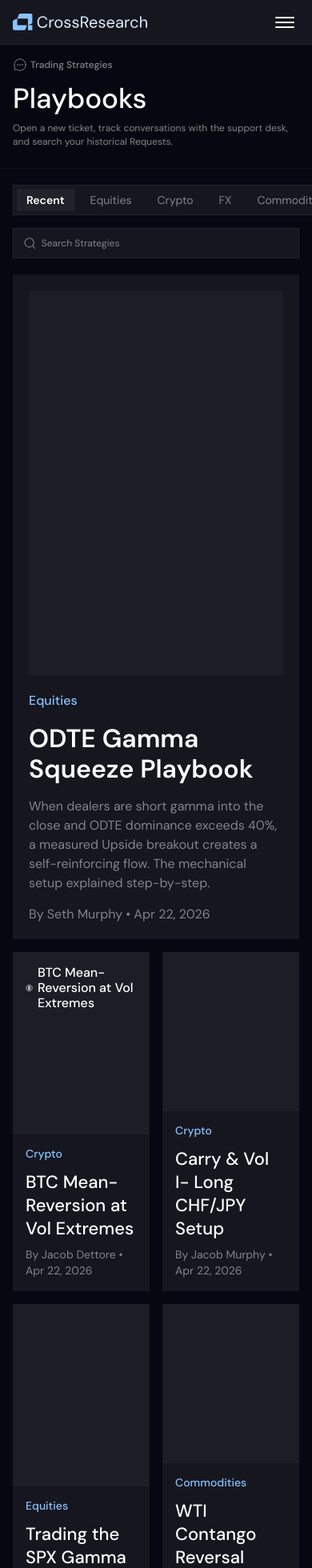
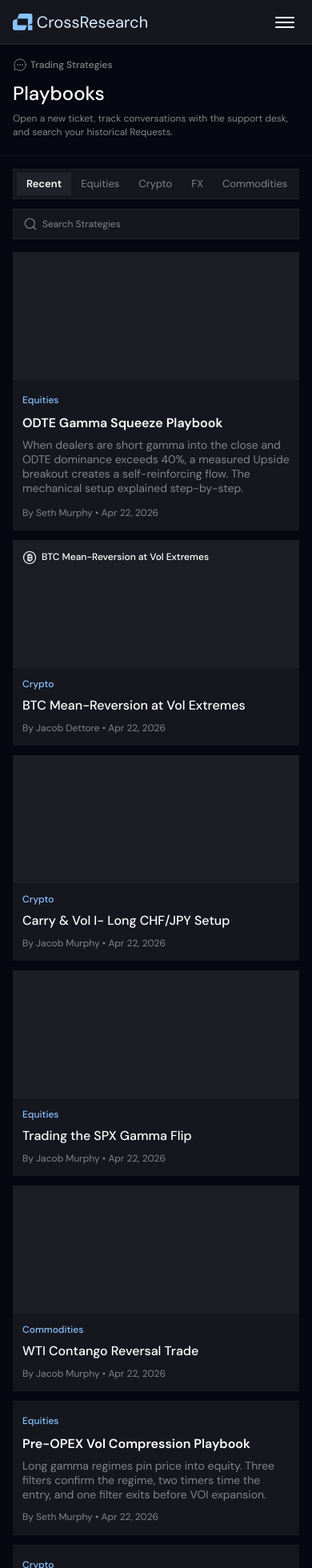
Before and after one commit to vikramkumartejani/CrossResearch, a Next.js app: page /trading-strategies in a window 390 px wide. Shown: the top 1960 px of the page at 80% size. Built offline with nearby package versions, Linux system fonts and the light colour scheme.

Commit message:
LEARNING all pages done

```diff
--- a/app/components/Dashboard/TradingStrategies/TradingStrategies.tsx
+++ b/app/components/Dashboard/TradingStrategies/TradingStrategies.tsx
@@ -57,9 +57,9 @@ const BOTTOM_CARDS = [
 function SmallCard({ card }: { card: typeof GRID_CARDS[0] }) {
     return (
         <div className="bg-[#16161F] flex flex-col cursor-pointer transition-colors">
-            <div className="flex-1 bg-[#FFFFFF08] min-h-[199px] relative" >
+            <div className="flex-1 bg-[#FFFFFF08] min-h-[160px] sm:min-h-[199px] relative">
                 {card.tag && (
-                    <div className="absolute z-10 top-4 left-4 flex items-center gap-1.5 rounded">
+                    <div className="absolute z-10 top-3 left-3 sm:top-4 sm:left-4 flex items-center gap-1.5 rounded">
                           <svg width="18" height="18" viewBox="0 0 18 18" fill="none" xmlns="http://www.w3.org/2000/svg">
                             <path d="M9 16.5C13.1421 16.5 16.5 13.1421 16.5 9C16.5 4.85786 13.1421 1.5 9 1.5C4.85786 1.5 1.5 4.85786 1.5 9C1.5 13.1421 4.85786 16.5 9 16.5Z" stroke="white" strokeWidth="1.2" />
                             <path d="M7.125 12V6" stroke="white" strokeWidth="1.2" strokeLinecap="round" />
@@ -68,14 +68,14 @@ function SmallCard({ card }: { card: typeof GRID_CARDS[0] }) {
                             <path d="M7.125 9H10.875C11.4963 9 12 9.5037 12 10.125V10.875C12 11.4963 11.4963 12 10.875 12H6" stroke="white" strokeWidth="1.2" strokeLinecap="round" strokeLinejoin="round" />
                             <path d="M6 6H10.875C11.4963 6 12 6.50368 12 7.125V7.875C12 8.4963 11.4963 9 10.875 9H7.125" stroke="white" strokeWidth="1.2" strokeLinecap="round" strokeLinejoin="round" />
                         </svg>
-                        <span className="text-white text-[16px] leading-[19px] font-medium">{card.tag}</span>
+                        <span className="text-white text-[12px] sm:text-[16px] leading-[19px] font-medium line-clamp-1">{card.tag}</span>
                     </div>
                 )}
             </div>
-            <div className='p-4'>
-                <p className={`text-[14px] leading-[17px] font-medium text-[#88C4FF]`}>{card.category}</p>
-                <p className="text-white text-[22px] leading-[29px] font-medium mt-3 mb-2 xl:pr-8">{card.title}</p>
-                <p className="text-[#838388] text-[14px] leading-[20px] font-normal">By {card.author} • {card.date}</p>
+            <div className='p-3 sm:p-4'>
+                <p className="text-[12px] sm:text-[14px] leading-[17px] font-medium text-[#88C4FF]">{card.category}</p>
+                <p className="2xl:pr-8 text-white text-[16px] sm:text-[18px] 2xl:text-[22px] leading-[20px] sm:leading-6 2xl:leading-[29px] font-medium mt-2 2xl:mt-3 mb-2">{card.title}</p>
+                <p className="text-[#838388] text-[12px] sm:text-[14px] leading-[20px] font-normal">By {card.author} • {card.date}</p>
             </div>
         </div>
     )
@@ -88,7 +88,7 @@ export default function TradingStrategies() {
     return (
         <div>
             {/* ── Header ── */}
-            <div className="border-b border-[#FFFFFF0D] pb-6 mb-5 px-4 lg:px-6">
+            <div className="border-b border-[#FFFFFF0D] pb-5 sm:pb-6 mb-4 sm:mb-5 px-4 lg:px-6">
                 <div className="mb-3 flex items-center gap-1">
                     <svg width="18" height="18" viewBox="0 0 18 18" fill="none" xmlns="http://www.w3.org/2000/svg">
                         <path d="M16.125 9C16.125 12.935 12.935 16.125 9 16.125C7.77893 16.125 6.62955 15.8178 5.625 15.2765C4.22383 14.5215 3.28097 15.2234 2.44944 15.3494C2.3233 15.3685 2.19768 15.3227 2.10748 15.2325C1.97056 15.0956 1.9445 14.8838 2.02013 14.7056C2.34649 13.9364 2.64615 12.4787 2.23756 11.25C2.00235 10.5428 1.875 9.78623 1.875 9C1.875 5.06497 5.06497 1.875 9 1.875C12.935 1.875 16.125 5.06497 16.125 9Z" stroke="#838388" strokeLinecap="round" strokeLinejoin="round" />
@@ -96,7 +96,7 @@ export default function TradingStrategies() {
                     </svg>
                     <span className="text-[#838388] text-[12px] leading-[14px] font-medium">Trading Strategies</span>
                 </div>
-                <h1 className="text-white text-[35px] font-medium leading-[42px] mb-2">Playbooks</h1>
+                <h1 className="text-white text-[24px] sm:text-[35px] font-medium leading-[30px] sm:leading-[42px] mb-2">Playbooks</h1>
                 <p className="text-[#838388] text-[12px] leading-[17px]">
                     Open a new ticket, track conversations with the support desk, and search your historical Requests.
                 </p>
@@ -105,22 +105,25 @@ export default function TradingStrategies() {
             {/* ── Body ── */}
             <div className="px-4 lg:px-6">
                 {/* Tabs + Search */}
-                <div className="grid grid-cols-1 lg:grid-cols-[1fr_724px] gap-4 mb-5">
-                    <div className="flex items-center gap-2 p-1 bg-[#16161F] w-fit border border-[#FFFFFF0D]">
+                <div className="grid grid-cols-1 xl:grid-cols-[1fr_1fr] 2xl:grid-cols-[1fr_724px] gap-3 sm:gap-4 mb-4 sm:mb-5">
+                    {/* Tabs — scrollable on mobile */}
+                    <div className="overflow-x-auto">
+                        <div className="flex items-center sm:gap-2 p-1 bg-[#16161F] w-fit border border-[#FFFFFF0D] min-w-max">
                             {TABS.map(tab => (
                                 <button
                                     key={tab}
                                     onClick={() => setActiveTab(tab)}
-                                className={`px-3 py-1 text-[14px] leading-[20px] transition-colors cursor-pointer ${activeTab === tab ? 'text-white bg-[#FFFFFF0D] font-semibold' : 'font-normal text-[#838388] hover:text-white/70'
-                                    }`}
+                                    className={`px-3 py-1 text-[13px] sm:text-[14px] leading-[20px] transition-colors cursor-pointer whitespace-nowrap ${activeTab === tab ? 'text-white bg-[#FFFFFF0D] font-semibold' : 'font-normal text-[#838388] hover:text-white/70'}`}
                                 >
                                     {tab}
                                 </button>
                             ))}
                         </div>
+                    </div>
 
-                    <div className="flex items-center gap-1.5 bg-[#16161F] border border-[#FFFFFF0D] px-3 py-[9px] max-w-full">
-                        <svg width="18" height="18" viewBox="0 0 18 18" fill="none" xmlns="http://www.w3.org/2000/svg">
+                    {/* Search */}
+                    <div className="flex items-center gap-1.5 bg-[#16161F] border border-[#FFFFFF0D] px-3 py-[9px]">
+                        <svg width="18" height="18" viewBox="0 0 18 18" fill="none" xmlns="http://www.w3.org/2000/svg" className="flex-shrink-0">
                             <path d="M12.75 12.75L15.75 15.75" stroke="#838388" strokeWidth="1.125" strokeLinecap="round" strokeLinejoin="round" />
                             <path d="M14.25 8.25C14.25 4.93629 11.5637 2.25 8.25 2.25C4.93629 2.25 2.25 4.93629 2.25 8.25C2.25 11.5637 4.93629 14.25 8.25 14.25C11.5637 14.25 14.25 11.5637 14.25 8.25Z" stroke="#838388" strokeWidth="1.125" strokeLinecap="round" strokeLinejoin="round" />
                         </svg>
@@ -133,34 +136,35 @@ export default function TradingStrategies() {
                     </div>
                 </div>
 
-                {/* Row 1: Featured (left) + 2×2 grid (right) */}
-                <div className="grid grid-cols-1 lg:grid-cols-[1fr_724px] gap-4 mb-4">
+                {/* Row 1: Featured + 2×2 grid */}
+                <div className="grid grid-cols-1 xl:grid-cols-[1fr_1fr] 2xl:grid-cols-[1fr_724px] gap-3 sm:gap-4 mb-3 sm:mb-4">
                     {/* Featured card */}
-                    <div className="bg-[#16161F] p-5 flex flex-col gap-5 cursor-pointer transition-colors">
-                        <div className="flex-1 bg-[#FFFFFF08] min-h-[481px]" />
-                        <div className="">
-                            <span className={`text-[16px] leading-[19px] font-medium text-[#88C4FF]`}>{FEATURED.category}</span>
-                            <h2 className="text-white text-[32px] leading-[38px] font-semibold my-4">{FEATURED.title}</h2>
-                            <p className="text-[#838388] text-[16px] leading-[24px] mb-4">{FEATURED.desc}</p>
-                            <p className="text-[#838388] text-[16px] leading-[22px] font-normal">By {FEATURED.author} • {FEATURED.date}</p>
+                    <div className="bg-[#16161F] p-0 sm:p-5 flex flex-col gap-0 sm:gap-5 cursor-pointer transition-colors">
+                        <div className="flex-1 bg-[#FFFFFF08] min-h-[160px] sm:min-h-[220px] xl:min-h-[481px]" />
+                        <div className='p-3 sm:p-0'>
+                            <span className="text-[12px] sm:text-[16px] leading-[17px] sm:leading-[19px] font-medium text-[#88C4FF]">{FEATURED.category}</span>
+                            <h2 className="text-white text-[16px] lg:text-[20px] 2xl:text-[32px] leading-5 lg:leading-[24px] 2xl:leading-[38px] font-semibold my-2 sm:my-4">{FEATURED.title}</h2>
+                            <p className="text-[#838388] text-[14px] sm:text-[16px] leading-[18px] sm:leading-[24px] mb-3 sm:mb-4">{FEATURED.desc}</p>
+                            <p className="text-[#838388] text-[12px] sm:text-[16px] leading-5 sm:leading-[22px] font-normal">By {FEATURED.author} • {FEATURED.date}</p>
                         </div>
                     </div>
 
                     {/* 2×2 grid */}
-                    <div className="grid grid-cols-2 gap-4">
+                    <div className="grid grid-cols-1 sm:grid-cols-2 gap-3 sm:gap-4">
                         {GRID_CARDS.map((card, i) => (
                             <SmallCard key={i} card={card} />
                         ))}
                     </div>
                 </div>
 
-                <div className="grid grid-cols-1 lg:grid-cols-[1fr_724px] gap-4">
+                {/* Row 2: bottom cards */}
+                <div className="grid grid-cols-1 lg:grid-cols-[1fr_1fr] 2xl:grid-cols-[1fr_724px] gap-3 sm:gap-4">
                     {BOTTOM_CARDS.map((card, i) => (
-                        <div key={i} className="bg-[#16161F] p-4 cursor-pointer transition-colors">
-                            <span className={`text-[16px] leading-[19px] font-medium text-[#88C4FF]`}>{card.category}</span>
-                            <h3 className="text-white text-[32px] leading-[38px] font-semibold my-3">{card.title}</h3>
-                            <p className="text-[#838388] text-[16px] leading-[24px] font-normal mb-3">{card.desc}</p>
-                            <p className="text-[#838388] text-[16px] leading-[22px]">By {card.author} • {card.date}</p>
+                        <div key={i} className="bg-[#16161F] p-3 sm:p-4 cursor-pointer transition-colors">
+                            <span className="text-[12px] sm:text-[16px] leading-[17px] sm:leading-[19px] font-medium text-[#88C4FF]">{card.category}</span>
+                            <h3 className="text-white text-[16px] lg:text-[20px] 2xl:text-[32px] leading-5 lg:leading-[24px] 2xl:leading-[38px] font-semibold my-2 sm:my-3">{card.title}</h3>
+                            <p className="text-[#838388] text-[14px] sm:text-[16px] leading-[18px] sm:leading-[24px] font-normal mb-2 sm:mb-3">{card.desc}</p>
+                            <p className="text-[#838388] text-[12px] sm:text-[16px] leading-[22px]">By {card.author} • {card.date}</p>
                         </div>
                     ))}
                 </div>
```
Also changed, not shown: app/components/Dashboard/EducationCenter/EducationCenter.tsx (+35 -32 lines), app/components/Dashboard/Tutorial/Tutorial.tsx (+18 -20 lines). Lines whose indentation alone changed are shown as unchanged.
